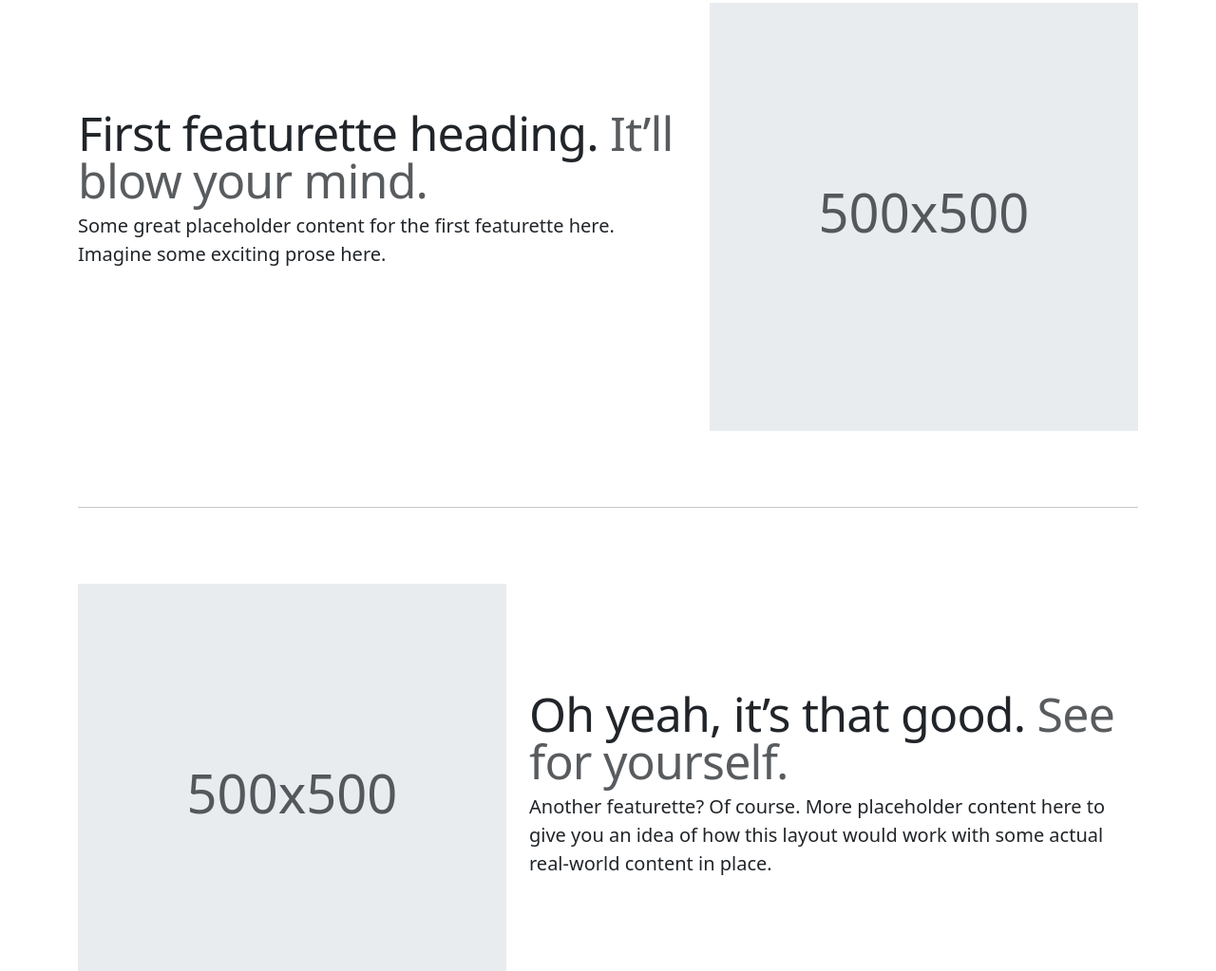
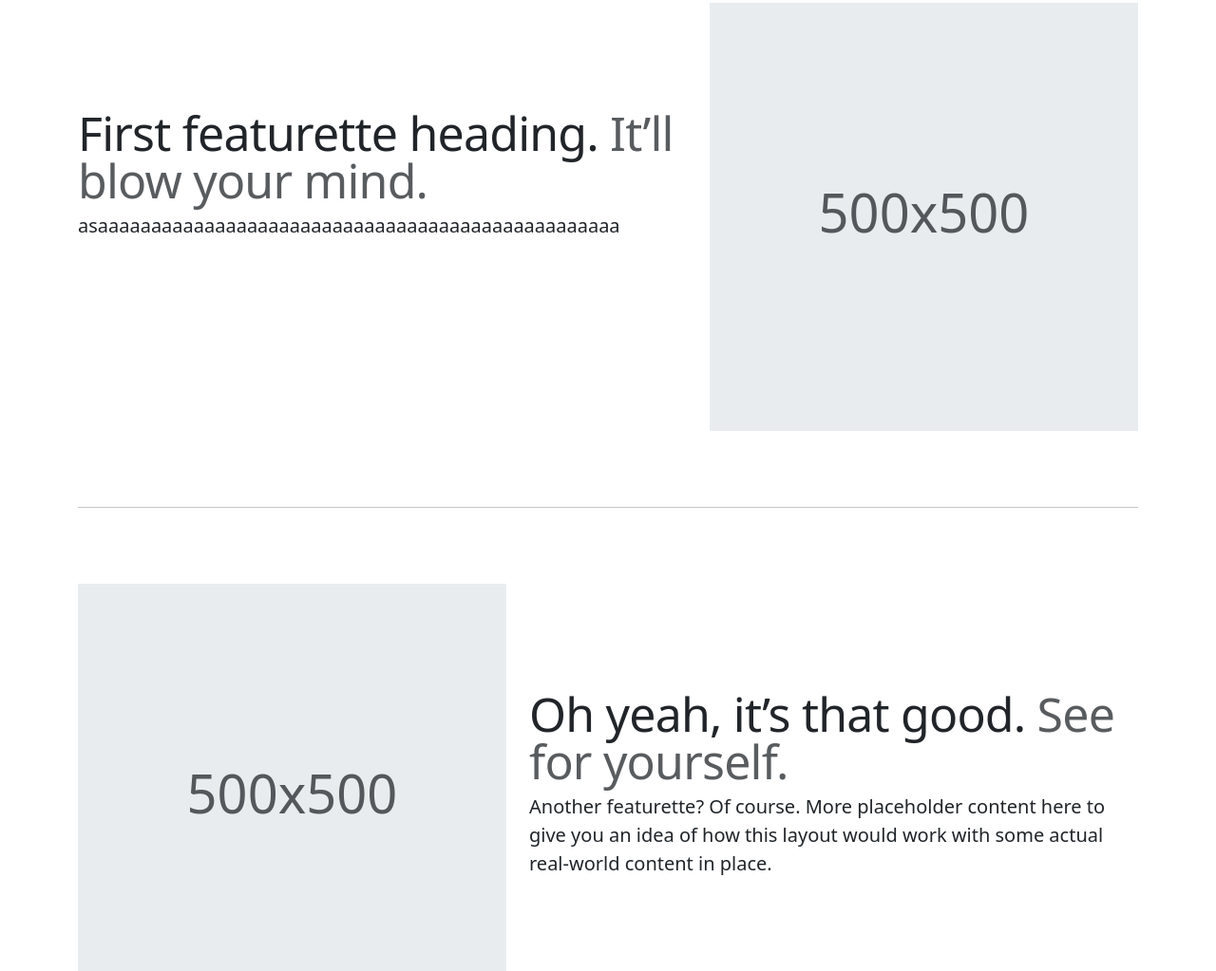
Before and after one commit to JumboJhon04/PracticaManejo, a plain HTML site: page index.html in a window 1280 px wide. Shown: the part 1182-2205 px from the top of the page at 95% size. Drawn offline with Linux system fonts and the light colour scheme.

Commit message:
Noticias

```diff
--- a/index.html
+++ b/index.html
@@ -446,8 +446,7 @@
               <span class="text-body-secondary">It’ll blow your mind.</span>
             </h2>
             <p class="lead">
-              Some great placeholder content for the first featurette here.
-              Imagine some exciting prose here.
+              asaaaaaaaaaaaaaaaaaaaaaaaaaaaaaaaaaaaaaaaaaaaaaaaaa
             </p>
           </div>
           <div class="col-md-5">
```
